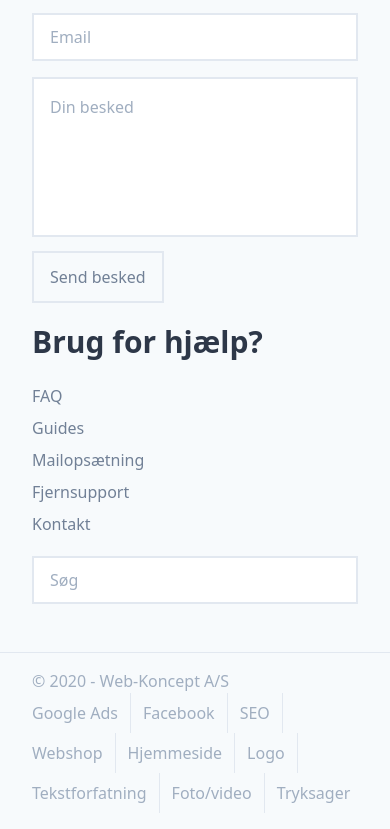
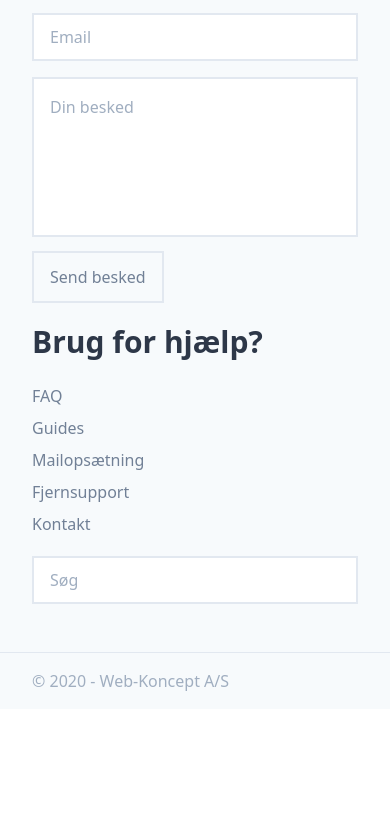
Before and after one commit to CasperEngl/web-koncept.dk, a Gatsby site: page /page-2 in a window 390 px wide. Shown: the part 1258-2087 px from the top of the page. After the commit the page ends 1967 px from the top, so only its background shows below. Built offline with nearby package versions, Linux system fonts and the light colour scheme; Gatsby itself is replaced by a stand-in of ours; what tailwindcss-transitions would draw is missing.

Commit message:
hide footer copyright nav on mobile

```diff
--- a/src/components/Footer.tsx
+++ b/src/components/Footer.tsx
@@ -81,7 +81,7 @@ export default () => (
           <div className="col text-gray-500">
             &copy; {new Date().getFullYear()} - Web-Koncept A/S
           </div>
-          <div className="col text-gray-500">
+          <div className="col text-gray-500 hidden md:block">
             <nav className="row">
               <Link to="/" className="py-2 col border-r">Google Ads</Link>
               <Link to="/" className="py-2 col border-r">Facebook</Link>
```
